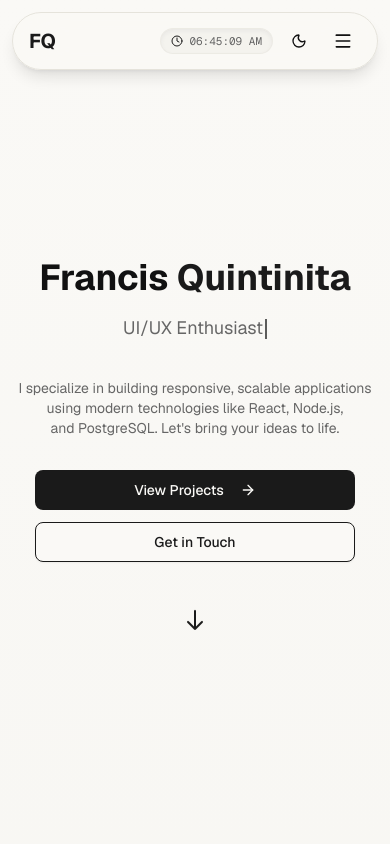
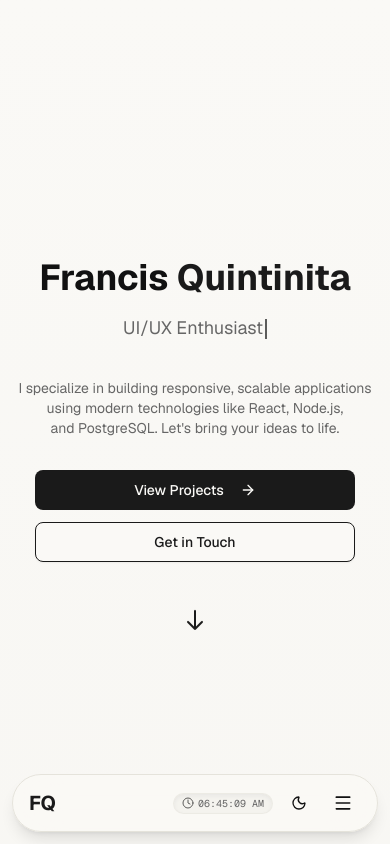
Before and after one commit to frncsq/francis-portfolio, a Next.js app: page / in a window 390 px wide. Shown: the top 844 px of the page. Built offline with nearby package versions, Linux system fonts and the light colour scheme.

Commit message:
fix nav bar

```diff
--- a/components/portfolio/navbar.tsx
+++ b/components/portfolio/navbar.tsx
@@ -43,13 +43,36 @@ export function Navbar() {
   };
 
   return (
-    <div className="fixed top-3 sm:top-4 left-0 right-0 z-50 px-3 sm:px-6 lg:px-8 flex justify-center">
-      {/* Unified Single Navbar Container */}
-      <nav
-        className={`w-full max-w-5xl bg-background/90 backdrop-blur-xl border border-border shadow-lg transition-all duration-300 overflow-hidden ${
-          isOpen ? 'rounded-2xl p-3 sm:p-4' : 'rounded-full px-4 sm:px-6 py-2'
-        }`}
+    <>
+      {/* Mobile Backdrop Click Overlay */}
+      {isOpen && (
+        <div
+          className="fixed inset-0 z-40 bg-black/20 backdrop-blur-[2px] md:hidden animate-in fade-in duration-200"
+          onClick={() => setIsOpen(false)}
+        />
+      )}
+
+      <div className="fixed bottom-3 top-auto md:top-4 md:bottom-auto left-0 right-0 z-50 px-3 sm:px-6 lg:px-8 flex flex-col items-center pointer-events-none">
+        {/* Mobile Floating Menu Card (slides up smoothly above the pill bar) */}
+        {isOpen && (
+          <div className="md:hidden w-full max-w-5xl mb-2 bg-background/95 backdrop-blur-2xl border border-border/80 shadow-2xl rounded-2xl p-2.5 pointer-events-auto animate-in fade-in slide-in-from-bottom-4 duration-300 ease-out">
+            <div className="flex flex-col space-y-1">
+              {navLinks.map((link) => (
+                <button
+                  key={link.href}
+                  onClick={() => handleNavClick(link.href)}
+                  className="flex items-center justify-between w-full px-4 py-2.5 text-sm font-medium text-foreground hover:text-primary hover:bg-primary/10 rounded-xl transition-all duration-200 group"
                 >
+                  <span>{link.label}</span>
+                  <ChevronRight className="h-4 w-4 text-muted-foreground group-hover:text-primary group-hover:translate-x-1 transition-transform" />
+                </button>
+              ))}
+            </div>
+          </div>
+        )}
+
+        {/* Main Pill Navbar Container */}
+        <nav className="w-full max-w-5xl bg-background/90 backdrop-blur-xl border border-border shadow-lg rounded-full px-4 sm:px-6 py-2 pointer-events-auto">
           <div className="flex justify-between items-center h-10 sm:h-12">
             {/* Logo */}
             <div className="flex-shrink-0">
@@ -78,10 +101,10 @@ export function Navbar() {
               ))}
             </div>
 
-          {/* Real-time Clock & Theme Toggle */}
+            {/* Real-time Clock, Theme Toggle & Mobile Menu Toggle */}
             <div className="flex items-center gap-2 sm:gap-3">
               {time && (
-              <div className="hidden min-[380px]:flex items-center gap-1.5 text-[11px] font-mono text-muted-foreground bg-secondary/60 border border-border/50 px-2.5 sm:px-3 py-1 rounded-full shadow-inner">
+                <div className="flex items-center gap-1 sm:gap-1.5 text-[10px] sm:text-[11px] font-mono text-muted-foreground bg-secondary/60 border border-border/50 px-2 sm:px-3 py-0.5 sm:py-1 rounded-full shadow-inner shrink-0">
                   <Clock className="h-3 w-3 text-primary animate-pulse" />
                   <span>{time}</span>
                 </div>
@@ -102,31 +125,16 @@ export function Navbar() {
 
               {/* Mobile Menu Button */}
               <button
-              className="md:hidden text-foreground p-2 hover:bg-secondary rounded-full transition-colors"
+                className="md:hidden text-foreground p-2 hover:bg-secondary rounded-full transition-colors focus:outline-none"
                 onClick={() => setIsOpen(!isOpen)}
                 aria-label="Toggle menu"
               >
-              {isOpen ? <X className="h-5 w-5" /> : <Menu className="h-5 w-5" />}
+                {isOpen ? <X className="h-5 w-5 text-primary" /> : <Menu className="h-5 w-5" />}
               </button>
             </div>
           </div>
-
-        {/* Mobile Dropdown Items Inside the Same Container */}
-        {isOpen && (
-          <div className="md:hidden pt-3 border-t border-border/50 mt-2 flex flex-col space-y-1 animate-in fade-in duration-200">
-            {navLinks.map((link) => (
-              <button
-                key={link.href}
-                onClick={() => handleNavClick(link.href)}
-                className="flex items-center justify-between w-full px-3.5 py-2.5 text-sm font-medium text-foreground hover:text-primary hover:bg-primary/10 rounded-xl transition-all duration-150 group"
-              >
-                <span>{link.label}</span>
-                <ChevronRight className="h-4 w-4 text-muted-foreground group-hover:text-primary group-hover:translate-x-0.5 transition-all" />
-              </button>
-            ))}
-          </div>
-        )}
         </nav>
       </div>
+    </>
   );
 }
--- a/components/portfolio/scroll-to-top-button.tsx
+++ b/components/portfolio/scroll-to-top-button.tsx
@@ -35,7 +35,7 @@ export function ScrollToTopButton() {
   return (
     <Button
       onClick={scrollToTop}
-      className="fixed bottom-8 right-8 bg-primary hover:bg-primary/90 text-primary-foreground rounded-full w-12 h-12 p-0 flex items-center justify-center shadow-lg z-40"
+      className="fixed bottom-20 sm:bottom-8 right-4 sm:right-8 bg-primary hover:bg-primary/90 text-primary-foreground rounded-full w-10 h-10 sm:w-12 sm:h-12 p-0 flex items-center justify-center shadow-lg z-40"
       aria-label="Scroll to top"
     >
       <ChevronUp className="h-6 w-6" />
```
Lines whose indentation alone changed are shown as unchanged.
